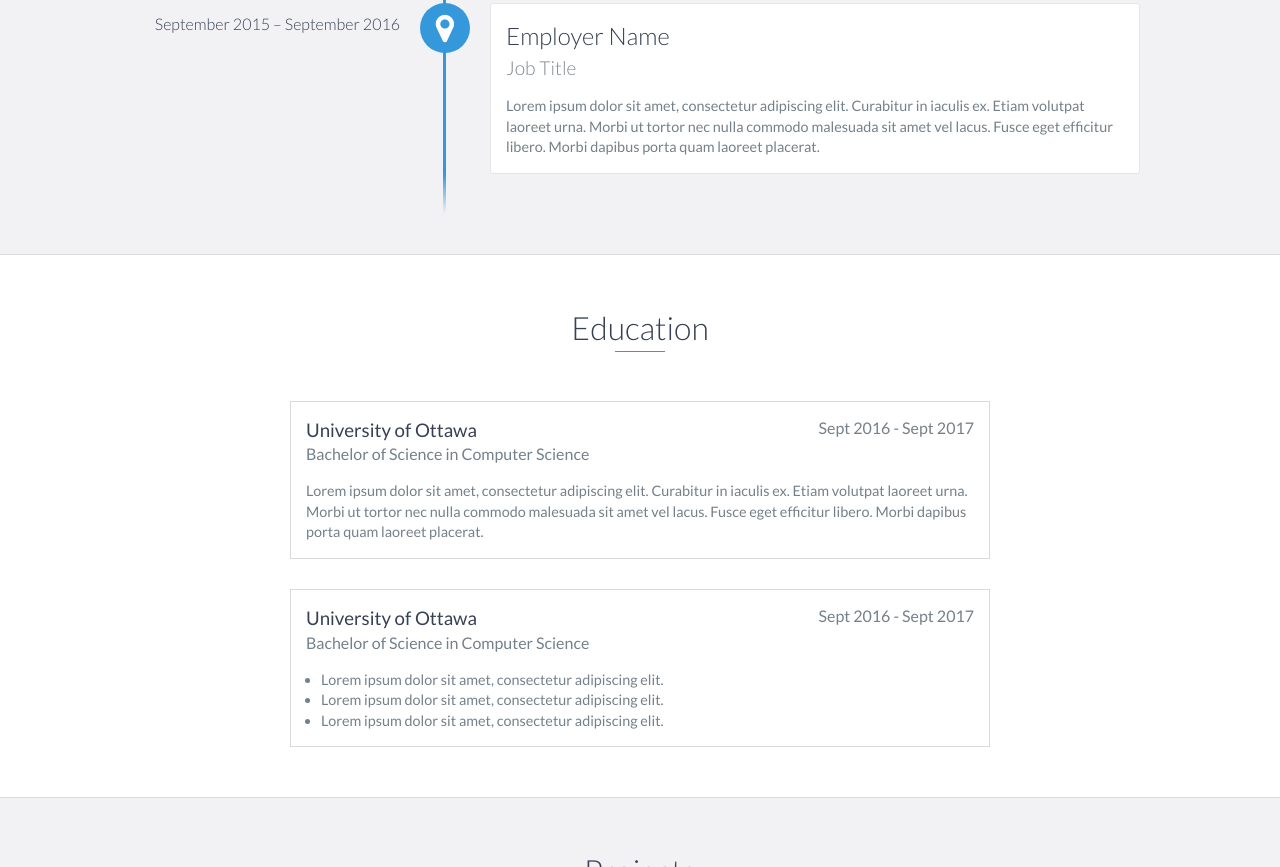
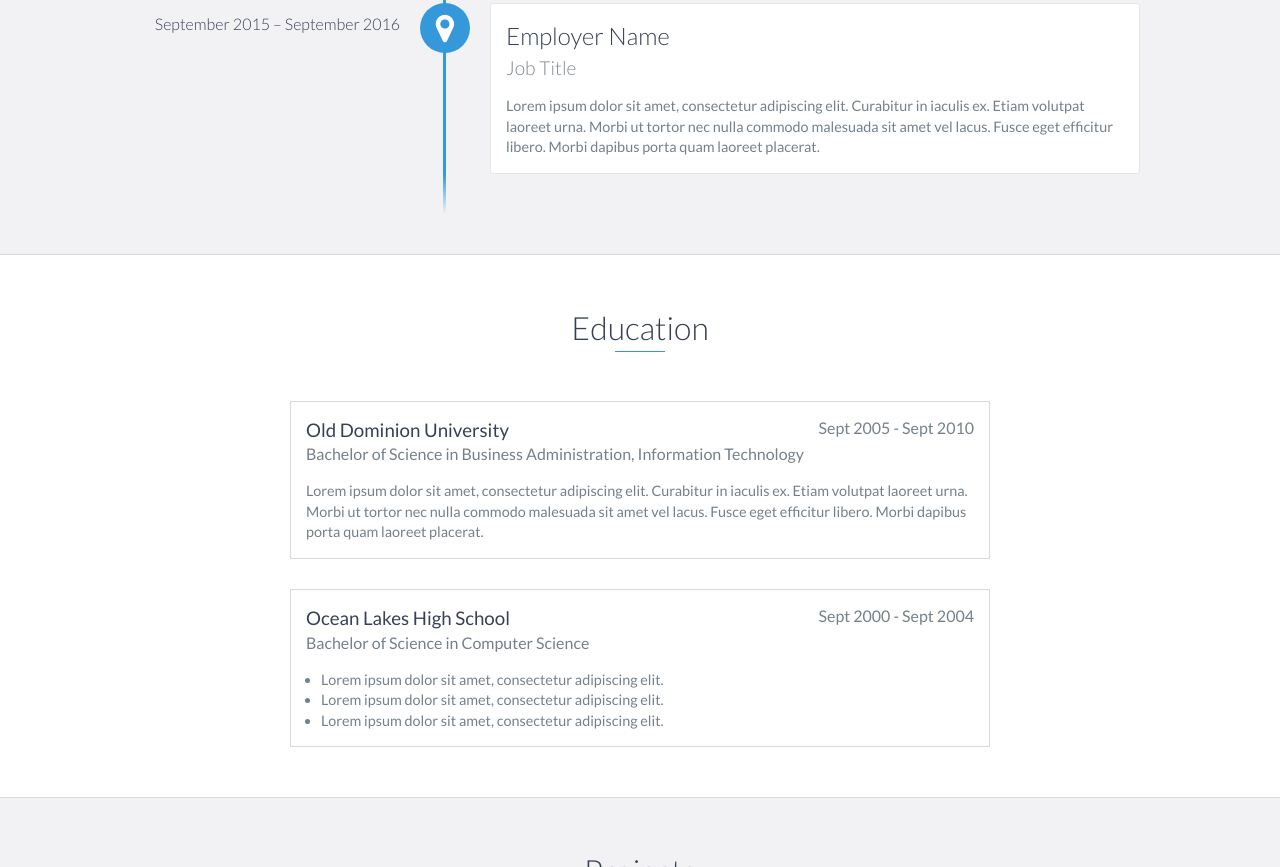
Before and after one commit to smullarkey/smullarkey.github.io, a website: page index.html in a window 1280 px wide. Shown: the part 1664-2531 px from the top of the page. Drawn offline with nearby package versions, Linux system fonts and the light colour scheme.

Commit message:
minor updates to page content

```diff
--- a/index.html
+++ b/index.html
@@ -50,8 +50,8 @@
 
     <div id="lead">
       <div id="lead-content">
-        <h1>Ryan Fitzgerald</h1>
-        <h2>Software Engineer</h2>
+        <h1>Steven Mullarkey</h1>
+        <h2>IT Engineer</h2>
         <a href="#" class="btn-rounded-white">Download Resume</a>
       </div>
       <!-- End #lead-content -->
@@ -135,9 +135,11 @@
     <div id="education">
       <h2 class="heading">Education</h2>
       <div class="education-block">
-        <h3>University of Ottawa</h3>
-        <span class="education-date">Sept 2016 - Sept 2017</span>
-        <h4>Bachelor of Science in Computer Science</h4>
+        <h3>Old Dominion University</h3>
+        <span class="education-date">Sept 2005 - Sept 2010</span>
+        <h4>
+          Bachelor of Science in Business Administration, Information Technology
+        </h4>
         <p>
           Lorem ipsum dolor sit amet, consectetur adipiscing elit. Curabitur in
           iaculis ex. Etiam volutpat laoreet urna. Morbi ut tortor nec nulla
@@ -148,8 +150,8 @@
       <!-- End .education-block -->
 
       <div class="education-block">
-        <h3>University of Ottawa</h3>
-        <span class="education-date">Sept 2016 - Sept 2017</span>
+        <h3>Ocean Lakes High School</h3>
+        <span class="education-date">Sept 2000 - Sept 2004</span>
         <h4>Bachelor of Science in Computer Science</h4>
         <ul>
           <li>
```
